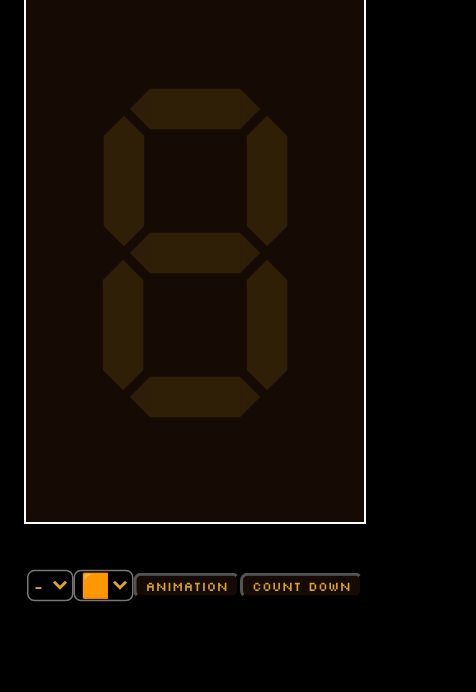
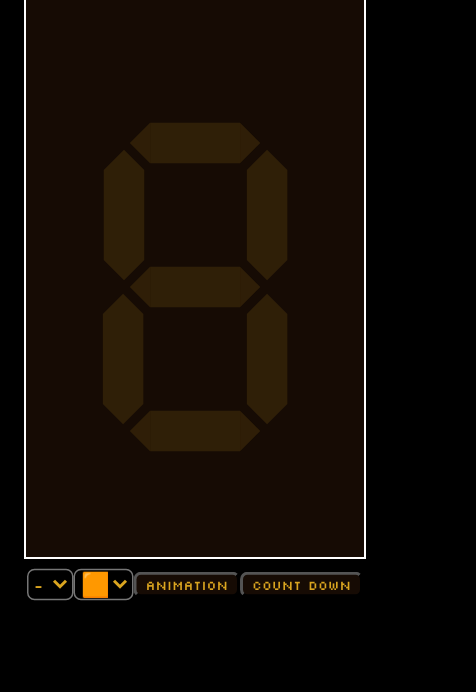
Before and after one commit to Sulkybug/Sulkybug-7-Segment-Display, a plain HTML site: page index.html in a window 390 px wide. Shown: the part 152-844 px from the top of the page, 476 px wide, since content can reach past the window. Drawn offline with Linux system fonts and the light colour scheme; a web font is replaced by a local one.

Commit message:
Update styles.css

```diff
--- a/styles.css
+++ b/styles.css
@@ -8,6 +8,14 @@
   --colorE: rgba(218, 165, 32, 0.13);
   --colorF: rgba(218, 165, 32, 0.13);
   --colorG: rgba(218, 165, 32, 0.13);
+}
+
+html {
+  width: 100vw;
+  height: 100vh;
+  display: flex;
+  justify-content: center;
+  align-items: center;
 }
 
 body {
@@ -225,13 +233,20 @@ h1 {
   justify-content: center;
   align-items: center;
   color: goldenrod;
-  margin-top: 40px;
 }
 
 @media only screen and (max-width: 720px) {
   .container {
     transform: scale(0.45);
     height: 100vh;
+  }
+
+  body {
+    width: 80vh;
+    display: flex;
+    justify-content: center;
+    align-items: center;
+    flex-direction: column;
   }
 
   .display {
@@ -260,7 +275,6 @@ h1 {
 
   body {
     height: 70vh;
-    margin-bottom: 5px;
   }
 }
 
```
